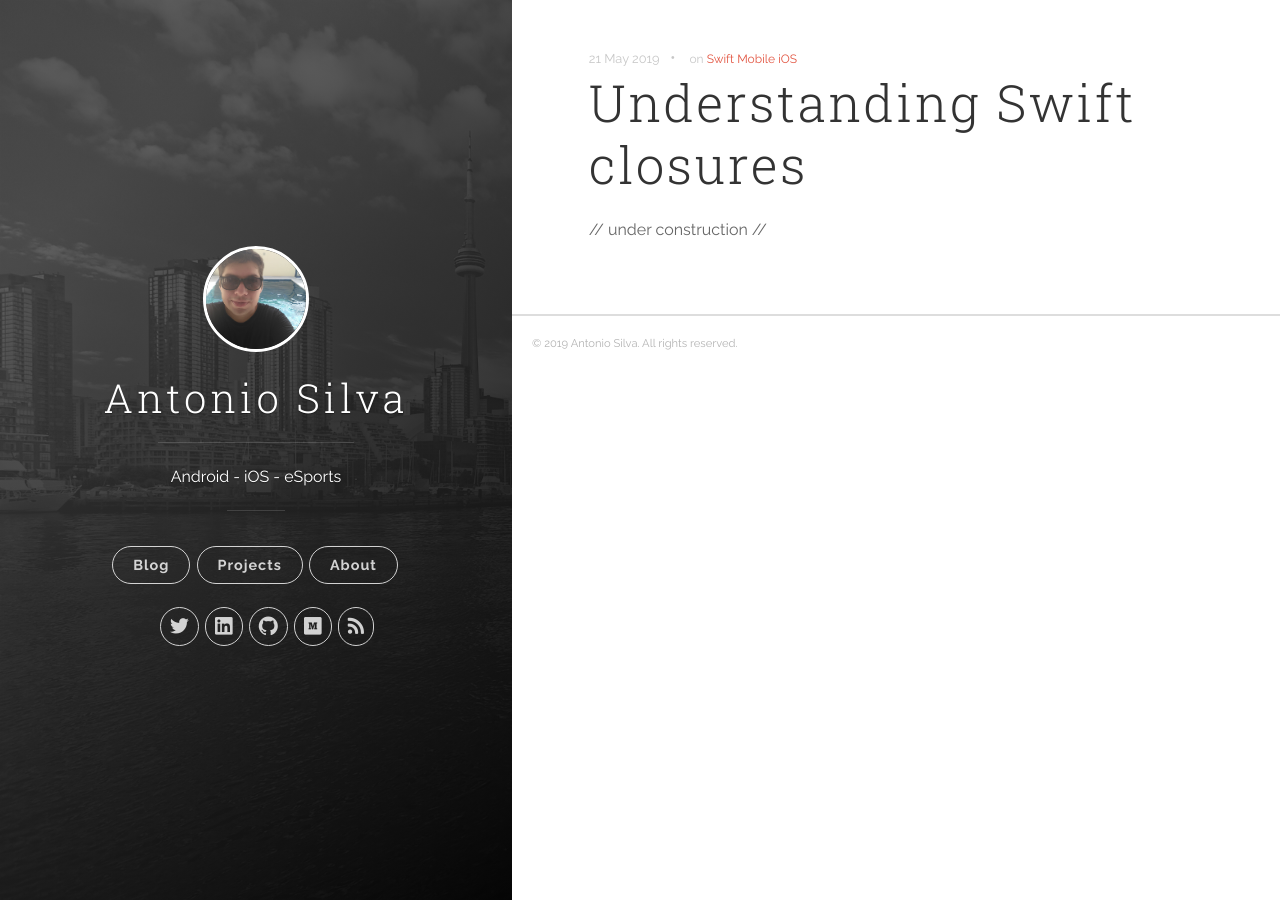
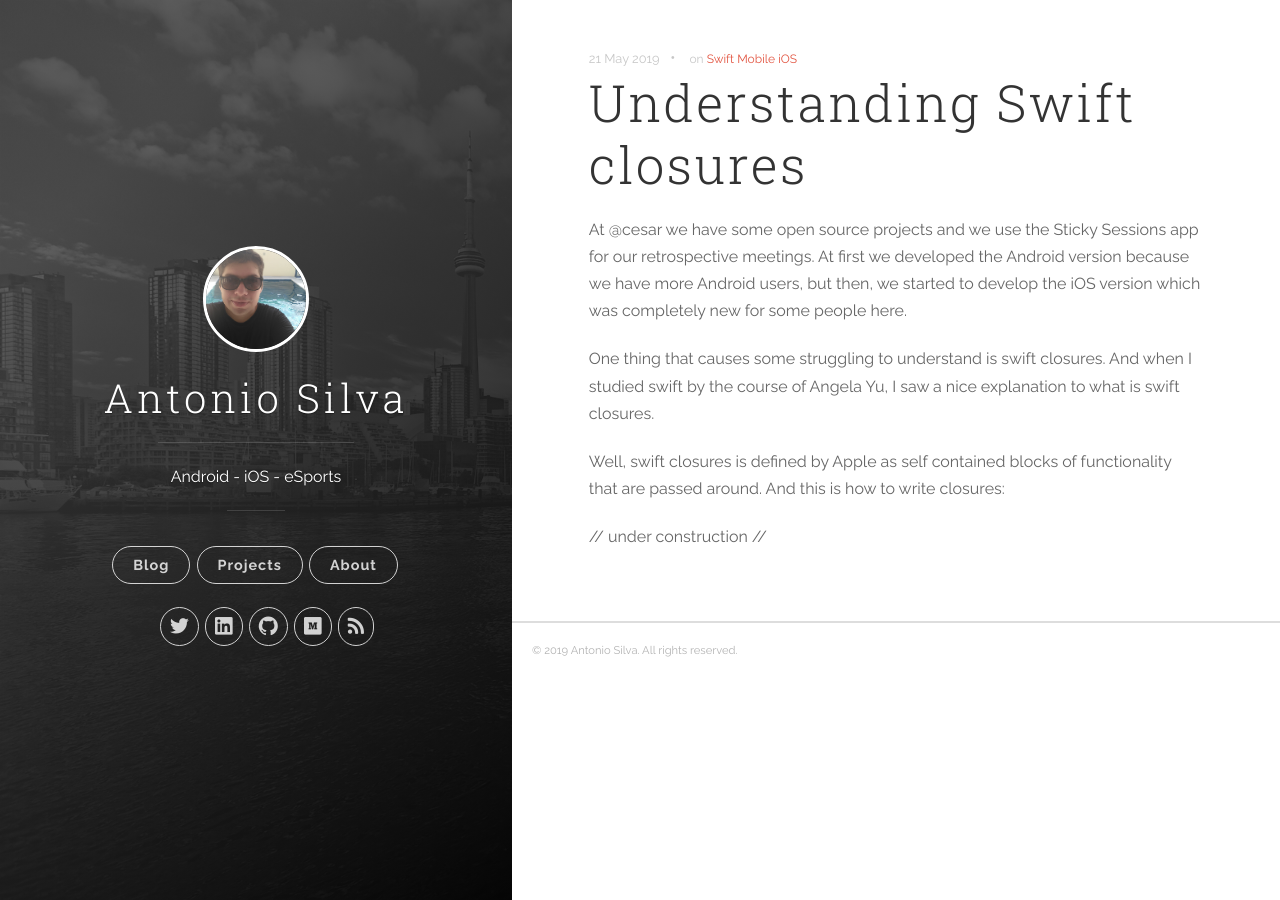
Before and after one commit to antoniosj/antoniosj.github.io, a Jekyll site: the page built from _posts/2019-05-21-swift_closures.markdown, in a window 1280 px wide. Built offline with Jekyll 4.4.1, drawn with Linux system fonts in a browser that asks for light colours.

Commit message:
Update 2019-05-21-swift_closures.markdown

```diff
--- a/_posts/2019-05-21-swift_closures.markdown
+++ b/_posts/2019-05-21-swift_closures.markdown
@@ -1,8 +1,14 @@
 ---
 title:  "Understanding Swift closures"
 date:   2019-05-21 22:00:00
-categories: [swift, mobile, ios]
+categories: [swift]
 tags: [Swift, Mobile, iOS]
 ---
 
+At @cesar we have some open source projects and we use the Sticky Sessions app for our retrospective meetings. At first we developed the Android version because we have more Android users, but then, we started to develop the iOS version which was completely new for some people here.
+
+One thing that causes some struggling to understand is swift closures. And when I studied swift by the course of Angela Yu, I saw a nice explanation to what is swift closures.
+
+Well, swift closures is defined by Apple as self contained blocks of functionality that are passed around. And this is how to write closures:
+
 // under construction //
```
